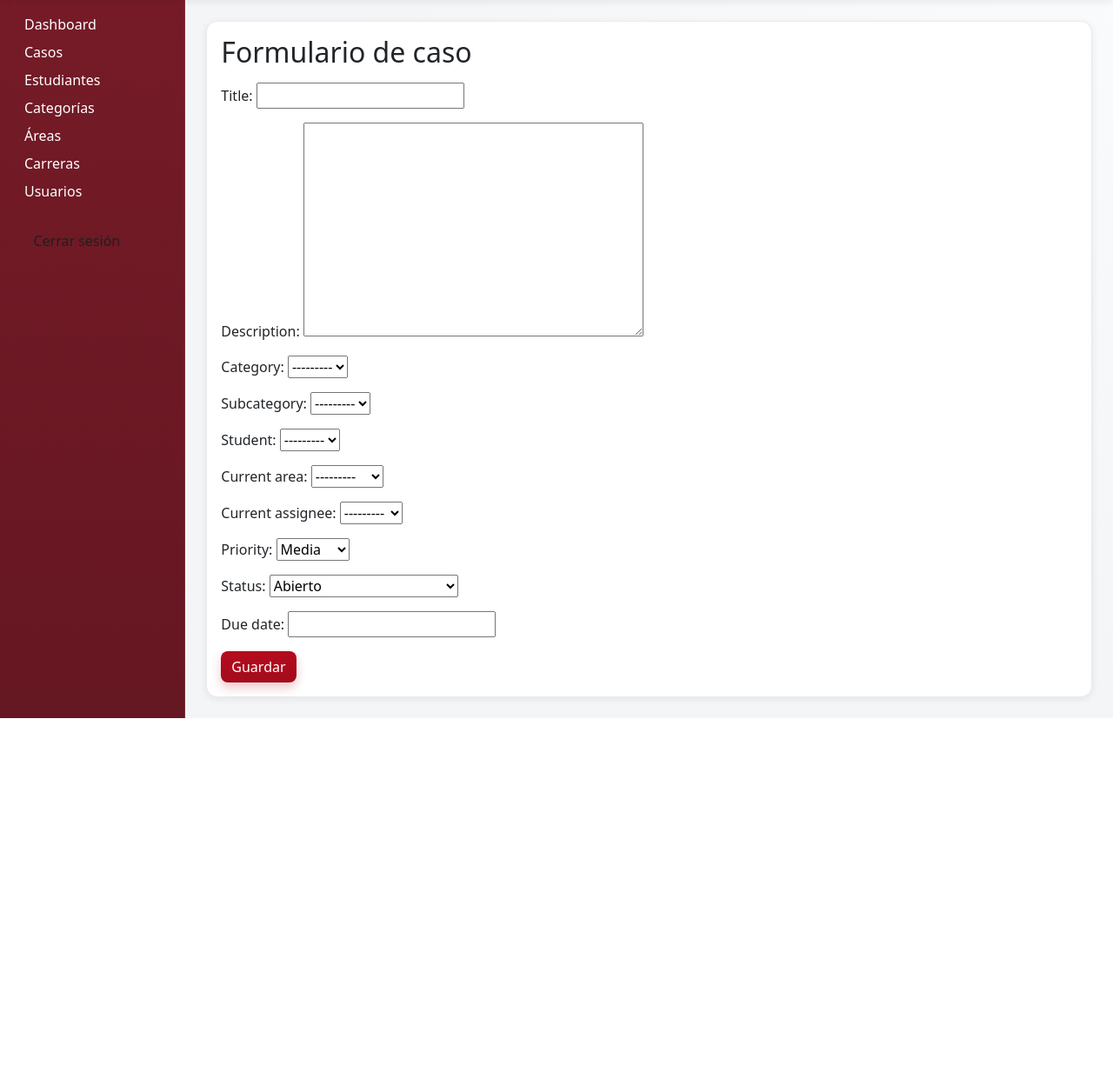
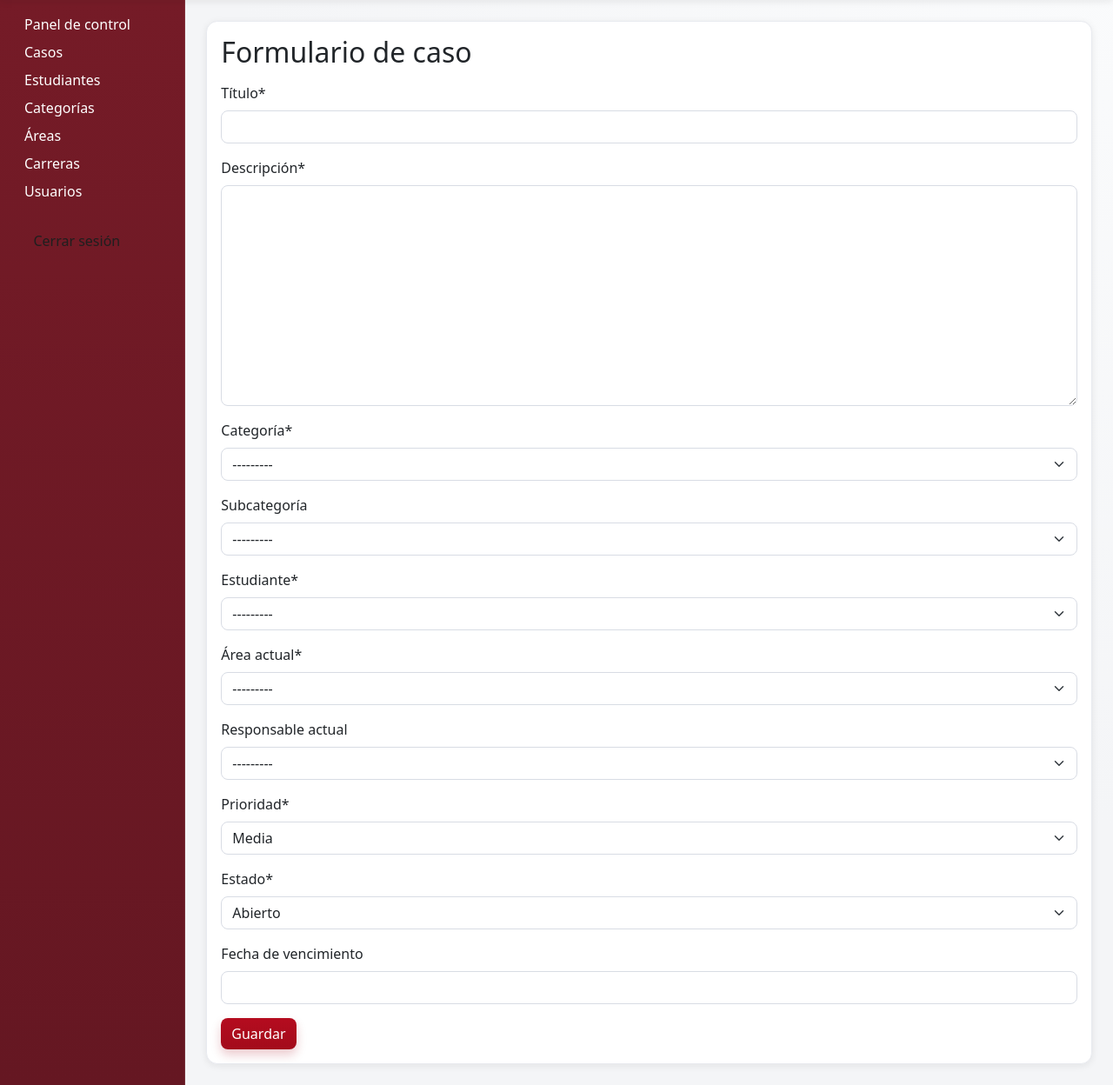
Before and after one commit to rueeen/atenciones-back, a Django app: page /cases/new/ in a window 1280 px wide. Shown: the part 57-1305 px from the top of the page at 87% size. Before the commit the page ends 883 px from the top, so only its background shows below. Run offline with Django 5.2, Linux system fonts and the light colour scheme; a user stored in the database is signed in; data comes from the database, SQL or seed files in the repository; data that the repository does not hold is empty; some libraries are stand-ins or nearby versions.

Commit message:
Integra Crispy Forms y estandariza textos en español

```diff
--- a/atenciones/settings.py
+++ b/atenciones/settings.py
@@ -19,6 +19,8 @@ INSTALLED_APPS = [
     'students',
     'cases',
     'dashboard',
+    'crispy_forms',
+    'crispy_bootstrap5',
 ]
 
 MIDDLEWARE = [
@@ -97,3 +99,7 @@ FILE_UPLOAD_MAX_MEMORY_SIZE = 5 * 1024 * 1024
 DATA_UPLOAD_MAX_MEMORY_SIZE = 10 * 1024 * 1024
 
 DEFAULT_AUTO_FIELD = 'django.db.models.BigAutoField'
+
+
+CRISPY_ALLOWED_TEMPLATE_PACKS = ['bootstrap5']
+CRISPY_TEMPLATE_PACK = 'bootstrap5'
--- a/cases/forms.py
+++ b/cases/forms.py
@@ -10,18 +10,32 @@ class CaseForm(forms.ModelForm):
             'title', 'description', 'category', 'subcategory', 'student',
             'current_area', 'current_assignee', 'priority', 'status', 'due_date'
         ]
+        labels = {
+            'title': 'Título',
+            'description': 'Descripción',
+            'category': 'Categoría',
+            'subcategory': 'Subcategoría',
+            'student': 'Estudiante',
+            'current_area': 'Área actual',
+            'current_assignee': 'Responsable actual',
+            'priority': 'Prioridad',
+            'status': 'Estado',
+            'due_date': 'Fecha de vencimiento',
+        }
 
 
 class CategoryForm(forms.ModelForm):
     class Meta:
         model = CaseCategory
         fields = ['name']
+        labels = {'name': 'Nombre'}
 
 
 class SubcategoryForm(forms.ModelForm):
     class Meta:
         model = CaseSubcategory
         fields = ['category', 'name']
+        labels = {'category': 'Categoría', 'name': 'Nombre'}
 
 
 class CaseTransferForm(forms.ModelForm):
@@ -35,7 +49,9 @@ class CaseTransferForm(forms.ModelForm):
         areas_qs = kwargs.pop('areas_qs')
         super().__init__(*args, **kwargs)
         self.fields['to_area'].queryset = areas_qs
+        self.fields['to_area'].label = 'Área de destino'
         self.fields['note'].required = True
+        self.fields['note'].label = 'Motivo de la derivación'
 
 
 class ReassignCaseForm(forms.ModelForm):
@@ -52,18 +68,21 @@ class CaseCommentForm(forms.ModelForm):
     class Meta:
         model = CaseComment
         fields = ['comment', 'is_internal']
+        labels = {'comment': 'Comentario', 'is_internal': 'Comentario interno'}
 
 
 class CaseAttachmentForm(forms.ModelForm):
     class Meta:
         model = CaseAttachment
         fields = ['file']
+        labels = {'file': 'Archivo adjunto'}
 
 
 class CaseCloseForm(forms.ModelForm):
     class Meta:
         model = Case
         fields = ['status', 'final_resolution']
+        labels = {'status': 'Estado final', 'final_resolution': 'Resolución final'}
 
     def clean_status(self):
         status = self.cleaned_data['status']
--- a/requirements.txt
+++ b/requirements.txt
@@ -1 +1,3 @@
 Django>=5.2,<5.3
+django-crispy-forms>=2.3,<3.0
+crispy-bootstrap5>=2024.10,<2026.0
--- a/templates/accounts/user_form.html
+++ b/templates/accounts/user_form.html
@@ -1,4 +1,5 @@
 {% extends 'base.html' %}
+{% load crispy_forms_tags %}
 {% block content %}
-<div class="card p-3"><h2>Crear usuario</h2><form method="post">{% csrf_token %}{{ form.as_p }}{{ profile_form.as_p }}<button class="btn btn-main">Crear</button></form></div>
+<div class="card p-3"><h2>Crear usuario</h2><form method="post">{% csrf_token %}{{ form|crispy }}{{ profile_form|crispy }}<button class="btn btn-main">Crear</button></form></div>
 {% endblock %}
--- a/templates/cases/case_form.html
+++ b/templates/cases/case_form.html
@@ -1,6 +1,7 @@
 {% extends 'base.html' %}
+{% load crispy_forms_tags %}
 {% block content %}
 <div class="card p-3"><h2 class="mb-3">Formulario de caso</h2>
-<form method="post">{% csrf_token %}{{ form.as_p }}<button class="btn btn-main">Guardar</button></form>
+<form method="post">{% csrf_token %}{{ form|crispy }}<button class="btn btn-main">Guardar</button></form>
 </div>
 {% endblock %}
--- a/templates/cases/category_form.html
+++ b/templates/cases/category_form.html
@@ -1,4 +1,5 @@
 {% extends 'base.html' %}
+{% load crispy_forms_tags %}
 {% block content %}
-<div class="card p-3"><form method="post">{% csrf_token %}{{ form.as_p }}<button class="btn btn-main">Guardar</button></form></div>
+<div class="card p-3"><form method="post">{% csrf_token %}{{ form|crispy }}<button class="btn btn-main">Guardar</button></form></div>
 {% endblock %}
--- a/templates/dashboard/home.html
+++ b/templates/dashboard/home.html
@@ -1,11 +1,11 @@
 {% extends 'base.html' %}
-{% block title %}Dashboard{% endblock %}
+{% block title %}Panel de control{% endblock %}
 {% block content %}
 <div class="row g-3 mb-4">
   <div class="col-md-3"><div class="card metric-card"><div class="card-body"><h6>Casos abiertos</h6><h3>{{ open_total }}</h3></div></div></div>
   <div class="col-md-3"><div class="card metric-card"><div class="card-body"><h6>Casos cerrados</h6><h3>{{ closed_total }}</h3></div></div></div>
   <div class="col-md-3"><div class="card metric-card"><div class="card-body"><h6>Atrasados</h6><h3>{{ overdue_cases }}</h3></div></div></div>
-  <div class="col-md-3"><div class="card metric-card"><div class="card-body"><h6>Prom. resolución</h6><h6>{{ avg_resolution|default:'N/A' }}</h6></div></div></div>
+  <div class="col-md-3"><div class="card metric-card"><div class="card-body"><h6>Prom. resolución</h6><h6>{{ avg_resolution|default:'No disponible' }}</h6></div></div></div>
 </div>
 <div class="card">
   <div class="card-header">Casos recientes</div>
--- a/templates/partials/sidebar.html
+++ b/templates/partials/sidebar.html
@@ -1,5 +1,5 @@
 <div class="sidebar p-3 h-100">
-  <a href="{% url 'dashboard:home' %}" class="d-block mb-2">Dashboard</a>
+  <a href="{% url 'dashboard:home' %}" class="d-block mb-2">Panel de control</a>
   <a href="{% url 'cases:list' %}" class="d-block mb-2">Casos</a>
   <a href="{% url 'students:list' %}" class="d-block mb-2">Estudiantes</a>
   <a href="{% url 'cases:category-list' %}" class="d-block mb-2">Categorías</a>
--- a/templates/registration/login.html
+++ b/templates/registration/login.html
@@ -1,10 +1,11 @@
 {% extends 'base.html' %}
+{% load crispy_forms_tags %}
 {% block auth_content %}
 <div class="login-page d-flex align-items-center justify-content-center">
   <div class="card login-card p-4 shadow-sm">
     <h2 class="mb-3">Ingreso institucional</h2>
     <form method="post">{% csrf_token %}
-      {{ form.as_p }}
+      {{ form|crispy }}
       <button class="btn btn-main w-100" type="submit">Ingresar</button>
     </form>
   </div>
--- a/templates/students/student_form.html
+++ b/templates/students/student_form.html
@@ -1,4 +1,5 @@
 {% extends 'base.html' %}
+{% load crispy_forms_tags %}
 {% block content %}
-<div class="card p-3"><h2>Formulario estudiante</h2><form method="post">{% csrf_token %}{{ form.as_p }}<button class="btn btn-main">Guardar</button></form></div>
+<div class="card p-3"><h2>Formulario de estudiante</h2><form method="post">{% csrf_token %}{{ form|crispy }}<button class="btn btn-main">Guardar</button></form></div>
 {% endblock %}
```
Also changed, not shown: accounts/forms.py (+12 -0 lines), students/forms.py (+9 -0 lines), templates/cases/case_detail.html (+5 -4 lines).
